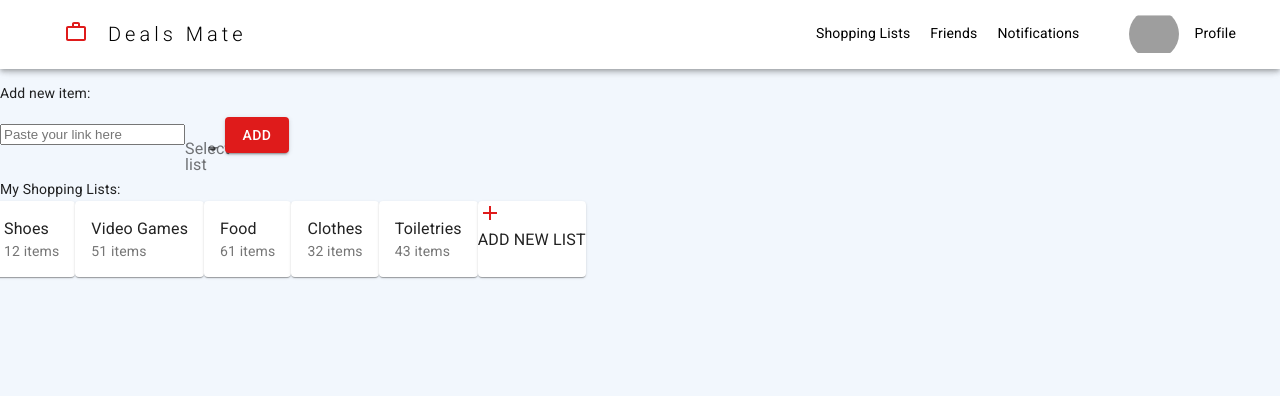
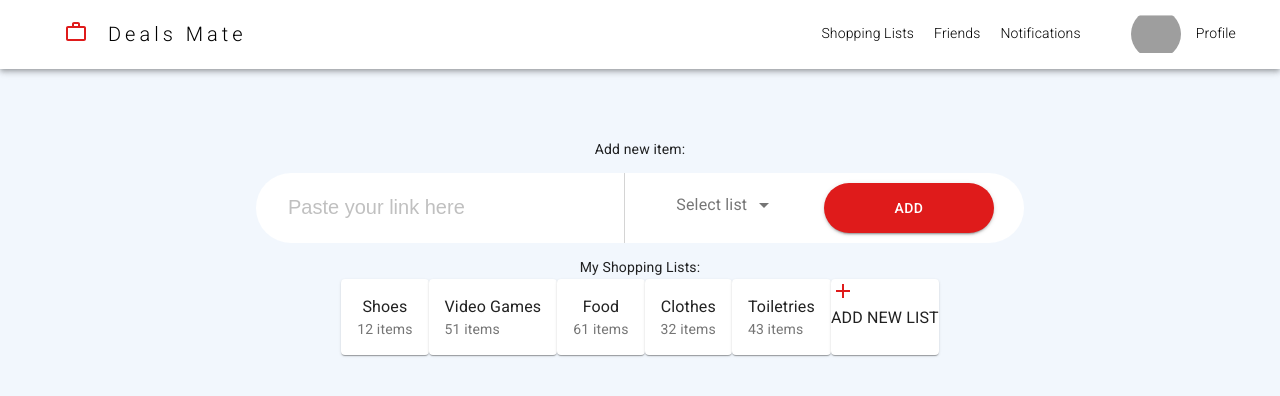
Before and after one commit to hatchways/team-penne, a React (Create React App) app in the folder client/: page / in a window 1280 px wide. Shown: the top 396 px of the page. Built offline with nearby package versions, Linux system fonts and the light colour scheme; grey boxes are pictures that could not be loaded.

Commit message:
Transitioned input area to mui styles

```diff
--- a/client/src/pages/dashboard/navbar.js
+++ b/client/src/pages/dashboard/navbar.js
@@ -2,70 +2,11 @@ import React from "react";
 import AppBar from "@material-ui/core/AppBar";
 import Toolbar from "@material-ui/core/Toolbar";
 import WorkOutlineIcon from "@material-ui/icons/WorkOutline";
-
-import { makeStyles } from "@material-ui/styles";
-// import "./styles/nav.scss";
+import useStyles from "./styles/navbar-styles";
 
 const profilePicImage =
   "https://i2-prod.mirror.co.uk/incoming/article10883656.ece/ALTERNATES/s615b/PROD-Lost-In-Space-Anniversary-party.jpg";
 
-const useStyles = makeStyles({
-  nav: {
-    backgroundColor: "white",
-    color: "black",
-    display: "flex",
-    justifyContent: "space-between"
-  },
-  alignLeft: {
-    display: "block",
-    margin: "auto",
-    fontWeight: "lighter",
-    letterSpacing: "4px",
-    marginLeft: "20px",
-    fontSize: "20px",
-    cursor: "pointer",
-    "& p": {
-      "&:hover": {
-        fontWeight: "bolder"
-      }
-    }
-  },
-  sameRow: {
-    float: "left",
-    marginTop: "10%",
-    marginLeft: "20px"
-  },
-  alignRight: {
-    display: "flex",
-    flexDirection: "row",
-    "& p": {
-      marginRight: "20px",
-      flexDirection: "row",
-      "&:hover": {
-        fontWeight: "normal"
-      }
-    }
-  },
-  circular: {
-    width: "50px",
-    height: "50px",
-    borderRadius: "50%",
-    position: "relative",
-    overflow: "hidden",
-    marginRight: "15px",
-    marginLeft: "30px",
-    cursor: "pointer",
-    "& img": {
-      maxWidth: "100%",
-      width: "auto",
-      height: "auto",
-      position: "absolute",
-      left: "50%",
-      top: "50%",
-      transform: "translate(-50%, -50%)"
-    }
-  }
-});
 export default function Navbar() {
   const classes = useStyles();
   return (
--- a/client/src/pages/dashboard/shopping-lists.js
+++ b/client/src/pages/dashboard/shopping-lists.js
@@ -6,10 +6,13 @@ import {
   InputLabel,
   FormControl,
   Button,
-  Grid
+  Grid,
+  Box,
+  Divider
 } from "@material-ui/core";
 
 import ListCard from "./list-card.js";
+import { makeStyles } from "@material-ui/styles";
 
 // import "./styles/shopping-lists.scss";
 
@@ -46,16 +49,75 @@ const lists = [
   }
 ];
 
+const useStyles = makeStyles({
+  dashBody: {
+    display: "flex",
+    justifyContent: "center"
+  },
+  newItem: {
+    display: "flex",
+    flexDirection: "column",
+    justifyContent: "center",
+    alignItems: "center",
+    marginTop: "7vh",
+    "& p": {
+      textAlign: "center"
+    }
+  },
+  input: {
+    display: "flex",
+    flexDirection: "row",
+    justifyContent: "space-between",
+    minWidth: "530px",
+    width: "60vw",
+    height: "70px",
+    borderRadius: "50px 50px 50px 50px",
+    backgroundColor: "white",
+    paddingLeft: "30px",
+    "& input": {
+      background: "transparent",
+      width: "25vw",
+      border: "none",
+      fontSize: "20px",
+      color: "rgb(192, 192, 192)",
+      "&:focus": {
+        outline: "none"
+      },
+      "&::placeholder": {
+        color: "rgb(192, 192, 192)"
+      }
+    },
+    "& button": {
+      marginRight: "30px",
+      borderRadius: "50px 50px 50px 50px",
+      width: "170px",
+      margin: "10px 20px 10px 10px"
+    }
+  },
+  verticalLine: {
+    borderLeft: "solid thin rgb(212,212,212)",
+    marginRight: "14px",
+    marginLeft: "-20px"
+  },
+  InputLabel: {
+    width: "100px"
+  }
+});
+
 export default function ShoppingLists() {
+  const classes = useStyles();
   return (
-    <div className="dash-body">
-      <div className="dash-body__new-item">
+    <div className={classes.dashBody}>
+      <div className={classes.newItem}>
         <p>Add new item:</p>
-        <div className="dash-body__new-item__input">
+        <div className={classes.input}>
           <input placeholder="Paste your link here" />
+          <div className={classes.verticalLine} />
           <FormControl>
-            <div className="vertical-line" />
-            <InputLabel>Select list</InputLabel>
+            <Box display="flex" justifyContent="center" width={100}>
+              <InputLabel className={classes.InputLabel}>
+                Select list
+              </InputLabel>
               <Select
                 autoWidth={true}
                 disableUnderline={true}
@@ -66,6 +128,7 @@ export default function ShoppingLists() {
                   <MenuItem>{list.name}</MenuItem>
                 ))}
               </Select>
+            </Box>
           </FormControl>
           <Button variant="contained" color="primary">
             Add
--- /dev/null
+++ b/client/src/pages/dashboard/styles/navbar-styles.js
@@ -0,0 +1,63 @@
+import { makeStyles } from "@material-ui/styles";
+
+const useStyles = makeStyles({
+  nav: {
+    backgroundColor: "white",
+    color: "black",
+    display: "flex",
+    justifyContent: "space-between"
+  },
+  alignLeft: {
+    display: "block",
+    margin: "auto",
+    fontWeight: "lighter",
+    letterSpacing: "4px",
+    marginLeft: "20px",
+    fontSize: "20px",
+    cursor: "pointer",
+    "& p": {
+      "&:hover": {
+        fontWeight: "bolder"
+      }
+    }
+  },
+  sameRow: {
+    float: "left",
+    marginTop: "10%",
+    marginLeft: "20px"
+  },
+  alignRight: {
+    display: "flex",
+    flexDirection: "row",
+    "& p": {
+      marginRight: "20px",
+      flexDirection: "row",
+      cursor: "pointer",
+      fontWeight: "lighter",
+      "&:hover": {
+        fontWeight: "normal"
+      }
+    }
+  },
+  circular: {
+    width: "50px",
+    height: "50px",
+    borderRadius: "50%",
+    position: "relative",
+    overflow: "hidden",
+    marginRight: "15px",
+    marginLeft: "30px",
+    cursor: "pointer",
+    "& img": {
+      maxWidth: "100%",
+      width: "auto",
+      height: "auto",
+      position: "absolute",
+      left: "50%",
+      top: "50%",
+      transform: "translate(-50%, -50%)"
+    }
+  }
+});
+
+export default useStyles;
```
Also changed, not shown: client/src/pages/dashboard/styles/nav.scss (deleted, +0 -66 lines). Lines whose indentation alone changed are shown as unchanged.
